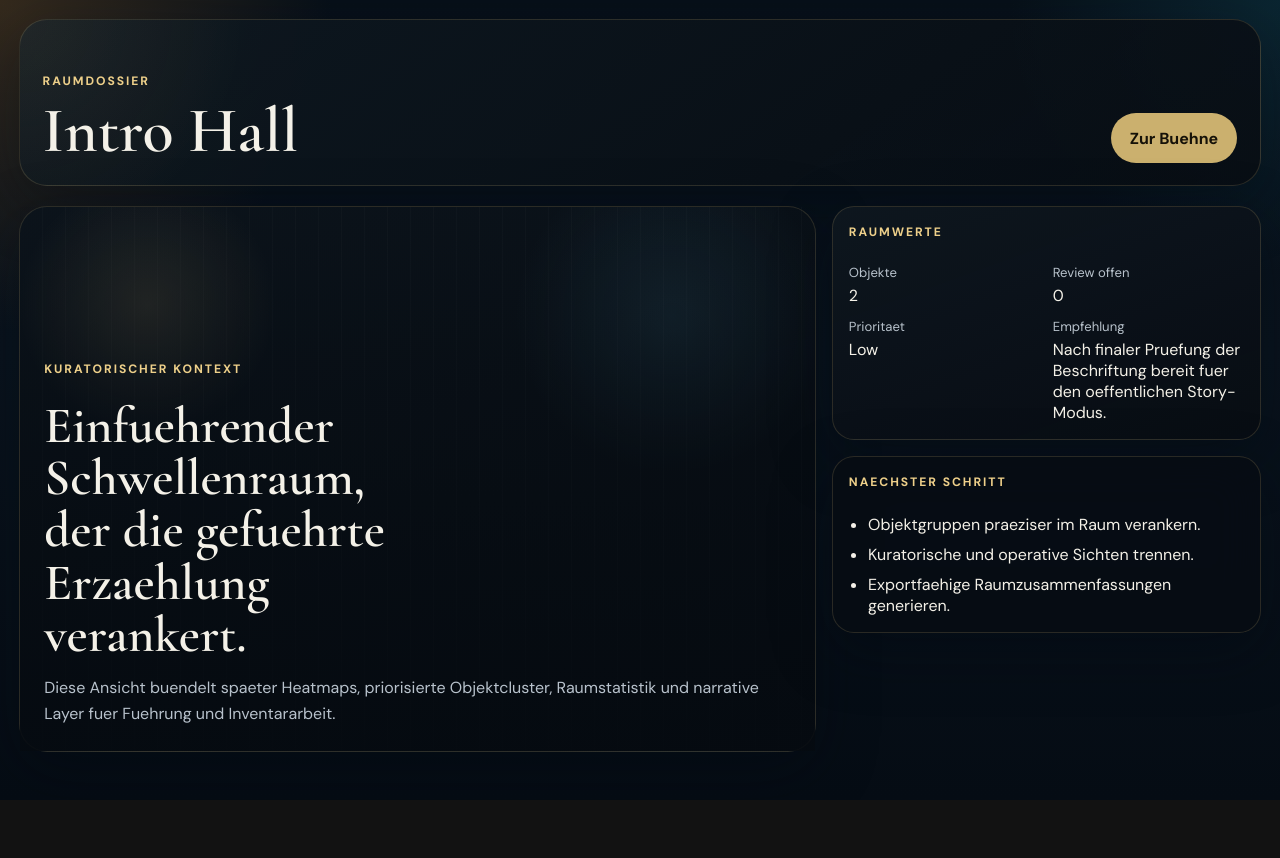
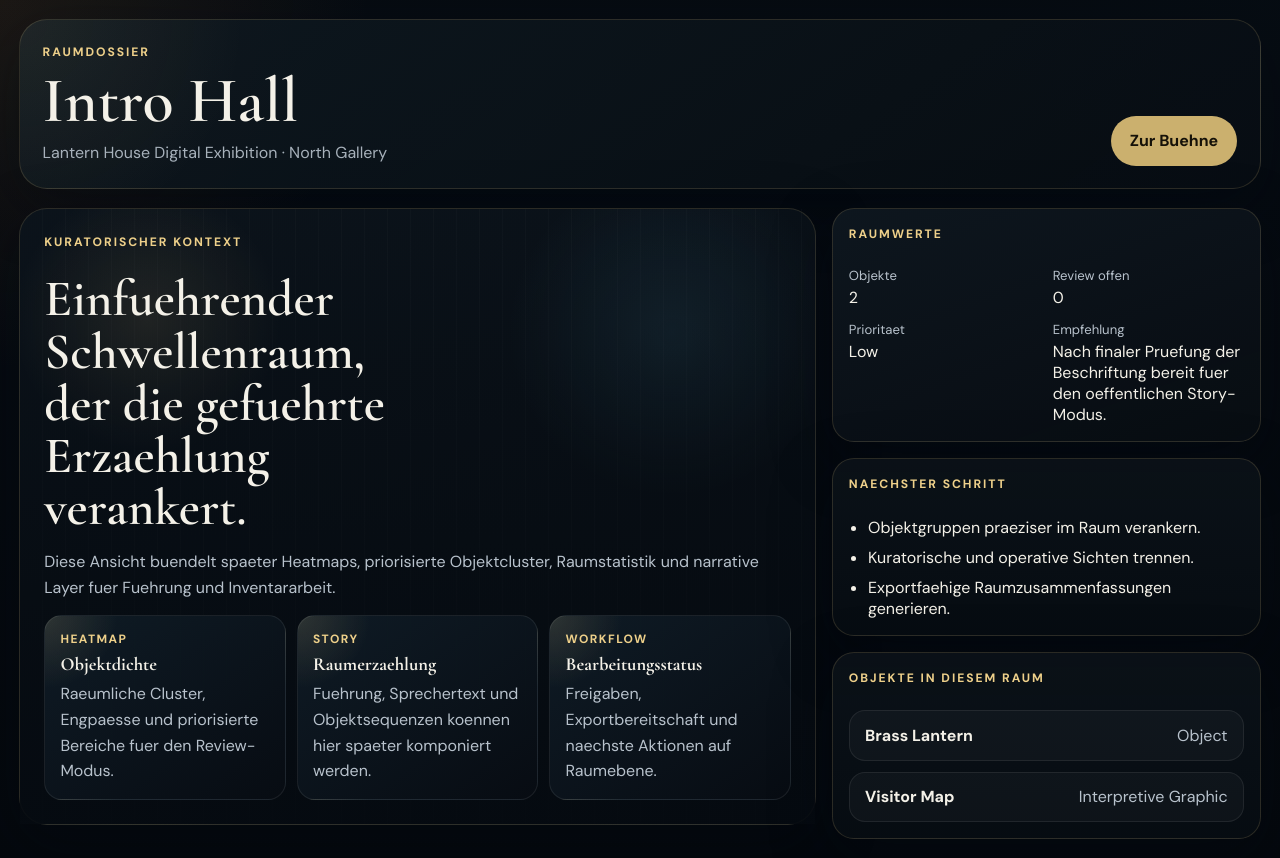
Before and after one commit to davidzha712/matterport, a Next.js app in the folder apps/web/: page /spaces/lantern-gallery/rooms/intro-hall in a window 1280 px wide. Before the commit the page ends 800 px from the top, so only its background shows below. Built offline with nearby package versions, Linux system fonts and the light colour scheme; no server answers.

Commit message:
fix: refine immersive composition and detail layouts

```diff
--- a/apps/web/src/app/globals.css
+++ b/apps/web/src/app/globals.css
@@ -27,6 +27,7 @@ html {
 body {
   margin: 0;
   min-height: 100vh;
+  overflow-x: hidden;
   color: var(--text);
   font-family: var(--font-sans), "Avenir Next", sans-serif;
   background:
@@ -51,6 +52,17 @@ input,
 textarea,
 select {
   font: inherit;
+}
+
+a:focus-visible,
+button:focus-visible,
+input:focus-visible,
+textarea:focus-visible,
+select:focus-visible {
+  outline: none;
+  box-shadow:
+    0 0 0 1px rgba(238, 208, 138, 0.82),
+    0 0 0 4px rgba(238, 208, 138, 0.18);
 }
 
 .skip-link {
@@ -175,7 +187,7 @@ ul {
 .hero-panel--immersive {
   position: relative;
   overflow: hidden;
-  min-height: 84svh;
+  min-height: calc(100svh - 2.4rem);
   align-items: end;
   background:
     radial-gradient(circle at 18% 22%, rgba(234, 211, 142, 0.18), transparent 18%),
@@ -206,18 +218,19 @@ ul {
 }
 
 .hero-copy h1 {
-  max-width: 12ch;
-  font-size: clamp(2.6rem, 4.9vw, 5rem);
+  max-width: 10ch;
+  font-size: clamp(2.2rem, 4vw, 4.4rem);
 }
 
 .hero-copy__body {
   max-width: 56rem;
   font-size: 1.05rem;
+  line-height: 1.72;
 }
 
 .hero-copy__headline {
-  max-width: 14ch;
-  font-size: clamp(1.5rem, 2.6vw, 2.6rem);
+  max-width: 18ch;
+  font-size: clamp(1.35rem, 2.1vw, 2.15rem);
   line-height: 0.98;
 }
 
@@ -251,6 +264,7 @@ ul {
   z-index: 1;
   display: grid;
   gap: 1rem;
+  align-content: end;
 }
 
 .hero-metrics {
@@ -545,7 +559,7 @@ ul {
 
 .immersive-topbar--floating {
   position: absolute;
-  inset: 1rem 1rem auto 1rem;
+  inset: calc(1rem + env(safe-area-inset-top)) 1rem auto 1rem;
   z-index: 4;
   background: rgba(8, 14, 20, 0.46);
   border: 1px solid rgba(255, 255, 255, 0.08);
@@ -594,7 +608,7 @@ ul {
   align-items: center;
   padding: 0.4rem 0.8rem;
   border-radius: 999px;
-  background: rgba(255, 255, 255, 0.05);
+  background: rgba(238, 208, 138, 0.08);
   color: var(--accent-strong);
 }
 
@@ -694,6 +708,10 @@ ul {
   padding: 1rem 1.2rem;
 }
 
+.command-bar input::placeholder {
+  color: rgba(184, 194, 204, 0.7);
+}
+
 .command-bar__footer {
   display: flex;
   align-items: center;
@@ -701,24 +719,9 @@ ul {
   gap: 0.9rem;
 }
 
-.command-bar__chips {
-  display: flex;
-  flex-wrap: wrap;
-  gap: 0.65rem;
-}
-
-.command-chip {
-  padding: 0.65rem 0.9rem;
-  border-radius: 999px;
-  border: 1px solid rgba(255, 255, 255, 0.08);
-  background: rgba(255, 255, 255, 0.02);
-  color: var(--text-muted);
-}
-
-.command-chip:hover,
-.command-chip:focus-visible {
-  color: var(--text);
-  border-color: rgba(255, 255, 255, 0.18);
+.command-bar__help {
+  color: var(--text-muted);
+  font-size: 0.9rem;
 }
 
 .command-bar__submit {
@@ -736,6 +739,12 @@ ul {
 
 .command-bar__preview span {
   color: var(--text);
+}
+
+.command-note {
+  border-top: 1px solid rgba(255, 255, 255, 0.08);
+  padding-top: 0.8rem;
+  font-size: 0.92rem;
 }
 
 .command-brief {
@@ -773,6 +782,7 @@ ul {
   border-radius: 0;
   border: none;
   box-shadow: none;
+  isolation: isolate;
 }
 
 .stage-iframe,
@@ -819,17 +829,17 @@ ul {
 
 .stage-atmosphere {
   position: absolute;
-  inset: 12% 10% auto auto;
-  width: 38vw;
-  height: 38vw;
-  max-width: 32rem;
-  max-height: 32rem;
+  inset: 10% 8% auto auto;
+  width: 44vw;
+  height: 44vw;
+  max-width: 38rem;
+  max-height: 38rem;
   border-radius: 50%;
   background:
     radial-gradient(circle, rgba(238, 208, 138, 0.14), transparent 44%),
     radial-gradient(circle at 38% 38%, rgba(89, 148, 177, 0.2), transparent 24%);
-  filter: blur(24px);
-  opacity: 0.72;
+  filter: blur(34px);
+  opacity: 0.78;
   pointer-events: none;
   z-index: 1;
 }
@@ -866,56 +876,14 @@ ul {
   z-index: 1;
 }
 
-.stage-meta {
-  position: absolute;
-  left: 1.25rem;
-  bottom: 8.8rem;
-  z-index: 3;
-  display: grid;
-  gap: 0.4rem;
-  max-width: 28rem;
-}
-
-.stage-meta h2 {
-  font-size: clamp(2.3rem, 4vw, 4.8rem);
-}
-
-.stage-meta__row {
-  display: flex;
-  gap: 1rem;
-  align-items: center;
-  flex-wrap: wrap;
-}
-
-.stage-meta__copy {
-  max-width: 30rem;
-}
-
-.stage-signal-strip {
-  display: flex;
-  flex-wrap: wrap;
-  gap: 0.65rem;
-  list-style: none;
-  padding: 0;
-}
-
-.stage-signal-strip li {
-  padding: 0.55rem 0.8rem;
-  border-radius: 999px;
-  background: rgba(7, 13, 19, 0.64);
-  border: 1px solid rgba(255, 255, 255, 0.08);
-  color: var(--text-muted);
-  backdrop-filter: blur(16px);
-}
-
 .stage-command-cluster {
   position: absolute;
   left: 1.25rem;
-  top: 6rem;
+  top: calc(6rem + env(safe-area-inset-top));
   z-index: 3;
   display: grid;
   gap: 1rem;
-  width: min(35rem, calc(100vw - 2.5rem));
+  width: min(34rem, calc(100vw - 2.5rem));
 }
 
 .stage-intro-card {
@@ -923,7 +891,9 @@ ul {
   gap: 0.75rem;
   padding: 1.2rem 1.25rem;
   border-radius: var(--radius-lg);
-  background: rgba(7, 14, 20, 0.72);
+  background:
+    linear-gradient(160deg, rgba(10, 18, 25, 0.84), rgba(7, 14, 20, 0.72)),
+    rgba(7, 14, 20, 0.72);
   border: 1px solid rgba(255, 255, 255, 0.08);
   backdrop-filter: blur(18px);
 }
@@ -970,10 +940,10 @@ ul {
 .stage-context-slot {
   position: absolute;
   right: 1.25rem;
-  top: 6rem;
+  top: calc(6rem + env(safe-area-inset-top));
   bottom: 8rem;
   z-index: 3;
-  width: min(28rem, calc(100vw - 2.5rem));
+  width: min(26rem, calc(100vw - 2.5rem));
 }
 
 .mode-rail {
@@ -1028,7 +998,9 @@ ul {
   display: grid;
   gap: 1rem;
   padding: 1rem;
-  background: rgba(7, 13, 19, 0.76);
+  background:
+    linear-gradient(180deg, rgba(11, 18, 25, 0.84), rgba(7, 13, 19, 0.76)),
+    rgba(7, 13, 19, 0.76);
 }
 
 .context-card--hero {
@@ -1142,12 +1114,12 @@ ul {
 
 .stage-room-strip {
   position: absolute;
-  left: 1.25rem;
+  left: clamp(18rem, 33vw, 36rem);
+  right: 30rem;
   bottom: 6rem;
   z-index: 3;
   display: flex;
   gap: 0.75rem;
-  width: min(52rem, calc(100vw - 31rem));
   overflow-x: auto;
   padding-bottom: 0.2rem;
 }
@@ -1163,6 +1135,12 @@ ul {
   backdrop-filter: blur(18px);
 }
 
+.room-chip:hover,
+.room-chip:focus-visible {
+  border-color: rgba(238, 208, 138, 0.28);
+  background: rgba(12, 21, 29, 0.82);
+}
+
 .room-chip span {
   font-weight: 600;
 }
@@ -1228,6 +1206,9 @@ ul {
   padding: 1.2rem;
   display: grid;
   gap: 1.2rem;
+  background:
+    radial-gradient(circle at top left, rgba(143, 95, 42, 0.14), transparent 24%),
+    linear-gradient(180deg, rgba(6, 11, 17, 0.94), rgba(4, 8, 13, 0.98));
 }
 
 .detail-header {
@@ -1246,6 +1227,11 @@ ul {
 
 .detail-header h1 {
   font-size: clamp(2.4rem, 5vw, 4.4rem);
+}
+
+.detail-header > div:first-child > p:last-child {
+  margin-top: 0.4rem;
+  color: rgba(184, 194, 204, 0.9);
 }
 
 .detail-header__actions {
@@ -1299,6 +1285,72 @@ ul {
   gap: 1rem;
 }
 
+.asset-tile,
+.asset-strip__card {
+  min-height: 6.25rem;
+  display: grid;
+  gap: 0.4rem;
+  align-content: start;
+  padding: 0.95rem;
+  border-radius: 18px;
+  border: 1px solid rgba(255, 255, 255, 0.08);
+  background:
+    radial-gradient(circle at top left, rgba(238, 208, 138, 0.14), transparent 24%),
+    linear-gradient(145deg, rgba(16, 29, 39, 0.92), rgba(8, 13, 19, 0.92));
+}
+
+.asset-tile span {
+  color: var(--accent-strong);
+  font-size: 0.75rem;
+  font-weight: 700;
+  letter-spacing: 0.12em;
+  text-transform: uppercase;
+}
+
+.asset-tile strong {
+  font-family: var(--font-display), Georgia, serif;
+  font-size: 1.15rem;
+}
+
+.detail-link-list {
+  display: grid;
+  gap: 0.7rem;
+  list-style: none;
+  padding: 0;
+}
+
+.detail-link-list li {
+  min-width: 0;
+}
+
+.detail-link-list a {
+  display: flex;
+  align-items: baseline;
+  justify-content: space-between;
+  gap: 1rem;
+  min-width: 0;
+  padding: 0.85rem 0.95rem;
+  border-radius: 16px;
+  border: 1px solid rgba(255, 255, 255, 0.08);
+  background: rgba(255, 255, 255, 0.03);
+}
+
+.detail-link-list a:hover,
+.detail-link-list a:focus-visible {
+  border-color: rgba(238, 208, 138, 0.28);
+  background: rgba(255, 255, 255, 0.05);
+}
+
+.detail-link-list strong,
+.detail-link-list span {
+  min-width: 0;
+}
+
+.detail-link-list span {
+  color: var(--text-muted);
+  text-align: right;
+}
+
 .detail-grid__meta {
   display: grid;
   gap: 0.8rem;
@@ -1336,11 +1388,18 @@ ul {
   }
 
   .stage-context-slot {
-    width: min(24rem, calc(100vw - 2.5rem));
+    width: min(23rem, calc(100vw - 2.5rem));
   }
 
   .stage-room-strip {
-    width: min(38rem, calc(100vw - 27rem));
+    left: 1.25rem;
+    right: 1.25rem;
+  }
+}
+
+@media (max-height: 860px) {
+  .stage-room-strip {
+    display: none;
   }
 }
 
@@ -1393,21 +1452,20 @@ ul {
   .stage-command-cluster,
   .stage-context-slot,
   .stage-room-strip,
-  .stage-bottom-chrome,
-  .stage-meta {
+  .stage-bottom-chrome {
     left: 0.85rem;
     right: 0.85rem;
     width: auto;
   }
 
   .stage-command-cluster {
-    top: 5.2rem;
+    top: calc(5.2rem + env(safe-area-inset-top));
   }
 
   .stage-context-slot {
     top: auto;
     bottom: calc(7.4rem + env(safe-area-inset-bottom));
-    max-height: 36vh;
+    max-height: 34vh;
   }
 
   .context-panel {
@@ -1429,10 +1487,6 @@ ul {
     inset: auto 0.85rem calc(0.85rem + env(safe-area-inset-bottom)) 0.85rem;
   }
 
-  .stage-meta {
-    display: none;
-  }
-
   .stage-intro-card {
     padding: 0.95rem 1rem;
   }
@@ -1460,6 +1514,15 @@ ul {
   .action-matrix,
   .stage-highlight-rail {
     grid-template-columns: 1fr;
+  }
+
+  .detail-link-list a {
+    flex-direction: column;
+    align-items: flex-start;
+  }
+
+  .detail-link-list span {
+    text-align: left;
   }
 }
 
--- a/apps/web/src/app/layout.tsx
+++ b/apps/web/src/app/layout.tsx
@@ -1,4 +1,4 @@
-import type { Metadata } from "next"
+import type { Metadata, Viewport } from "next"
 import { Cormorant_Garamond, DM_Sans } from "next/font/google"
 import { Providers } from "./providers"
 import "./globals.css"
@@ -21,6 +21,10 @@ export const metadata: Metadata = {
     "Eine wiederverwendbare Multi-Projekt-Plattform fuer Matterport, Museumsinszenierung und KI-gestuetzte Workflows."
 }
 
+export const viewport: Viewport = {
+  themeColor: "#08111a"
+}
+
 export default function RootLayout({
   children
 }: Readonly<{
--- a/apps/web/src/app/page.tsx
+++ b/apps/web/src/app/page.tsx
@@ -22,10 +22,9 @@ export default async function HomePage() {
         <div className="hero-panel__veil" aria-hidden="true" />
         <div className="hero-copy">
           <p className="eyebrow">Primaersprache Deutsch, Englisch folgt</p>
-          <h1>Raeumliche Intelligenz fuer immersive Haeuser und Sammlungen.</h1>
+          <h1>Immersive Wissensraeume fuer Nachlaesse und Sammlungen.</h1>
           <h2 className="hero-copy__headline">
-            Matterport wird zur Buehne. Objektwissen, KI-Orchestrierung und Review-Logik liegen
-            direkt darueber.
+            Matterport wird zur Buehne, KI zur Wissens- und Workflow-Schicht.
           </h2>
           <p className="hero-copy__body">
             Das hier ist keine gewoehnliche Projektseite. Es ist eine wiederverwendbare immersive
--- a/apps/web/src/app/spaces/[spaceId]/rooms/[roomId]/page.tsx
+++ b/apps/web/src/app/spaces/[spaceId]/rooms/[roomId]/page.tsx
@@ -1,7 +1,7 @@
 import Link from "next/link"
 import { notFound } from "next/navigation"
 import { getRoomById, getSpaceById } from "@/lib/mock-data"
-import { buildSpaceRoute } from "@/lib/routes"
+import { buildObjectRoute, buildSpaceRoute } from "@/lib/routes"
 
 type RoomDetailPageProps = {
   params: Promise<{
@@ -19,12 +19,15 @@ export default async function RoomDetailPage({ params }: RoomDetailPageProps) {
     notFound()
   }
 
+  const roomObjects = space.objects.filter((objectRecord) => objectRecord.roomId === room.id)
+
   return (
     <main className="detail-shell" id="main-content">
       <header className="detail-header">
         <div>
           <p className="eyebrow">Raumdossier</p>
           <h1>{room.name}</h1>
+          <p>{space.projectName} · {space.name}</p>
         </div>
         <div className="detail-header__actions">
           <Link className="button button--primary" href={buildSpaceRoute(spaceId)}>
@@ -42,6 +45,23 @@ export default async function RoomDetailPage({ params }: RoomDetailPageProps) {
               Diese Ansicht buendelt spaeter Heatmaps, priorisierte Objektcluster, Raumstatistik und
               narrative Layer fuer Fuehrung und Inventararbeit.
             </p>
+            <div className="asset-strip" aria-label="Raummodule">
+              <article className="asset-tile">
+                <span>Heatmap</span>
+                <strong>Objektdichte</strong>
+                <p>Raeumliche Cluster, Engpaesse und priorisierte Bereiche fuer den Review-Modus.</p>
+              </article>
+              <article className="asset-tile">
+                <span>Story</span>
+                <strong>Raumerzaehlung</strong>
+                <p>Fuehrung, Sprechertext und Objektsequenzen koennen hier spaeter komponiert werden.</p>
+              </article>
+              <article className="asset-tile">
+                <span>Workflow</span>
+                <strong>Bearbeitungsstatus</strong>
+                <p>Freigaben, Exportbereitschaft und naechste Aktionen auf Raumebene.</p>
+              </article>
+            </div>
           </div>
         </article>
 
@@ -75,6 +95,19 @@ export default async function RoomDetailPage({ params }: RoomDetailPageProps) {
               <li>Exportfaehige Raumzusammenfassungen generieren.</li>
             </ul>
           </section>
+          <section className="context-card">
+            <p className="eyebrow">Objekte in diesem Raum</p>
+            <ul className="detail-link-list">
+              {roomObjects.map((objectRecord) => (
+                <li key={objectRecord.id}>
+                  <Link href={buildObjectRoute(spaceId, objectRecord.id)}>
+                    <strong>{objectRecord.title}</strong>
+                    <span>{objectRecord.type}</span>
+                  </Link>
+                </li>
+              ))}
+            </ul>
+          </section>
         </aside>
       </section>
     </main>
--- a/apps/web/src/components/immersive-shell.tsx
+++ b/apps/web/src/components/immersive-shell.tsx
@@ -58,9 +58,9 @@ export function ImmersiveShell({
                 <Link href="/settings/providers">Provider</Link>
               </li>
               <li>
-                <Link href={buildSpaceRoute(space.id, "review")}>Prüfzentrum</Link>
+                <Link href={buildSpaceRoute(space.id, "review")}>Pruefzentrum</Link>
               </li>
-              <li className="inline-nav__locale">DE / EN</li>
+              <li className="inline-nav__locale">DE zuerst · EN folgt</li>
             </ul>
           </nav>
         </motion.header>
```
Also changed, not shown: apps/web/src/app/spaces/[spaceId]/objects/[objectId]/page.tsx (+38 -1 lines), apps/web/src/components/command-bar.tsx (+13 -17 lines), apps/web/src/components/matterport-stage.tsx (+2 -22 lines), apps/web/src/lib/presentation.ts (+10 -0 lines), 1 other file (tests, documents, lock files or other folders).
